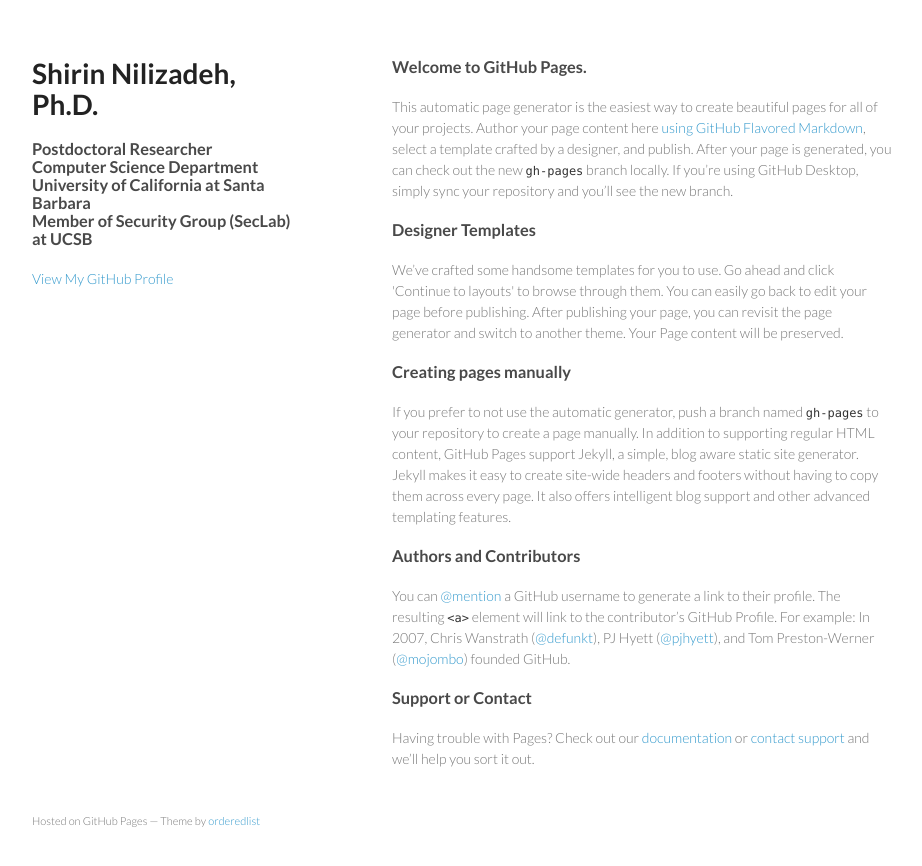
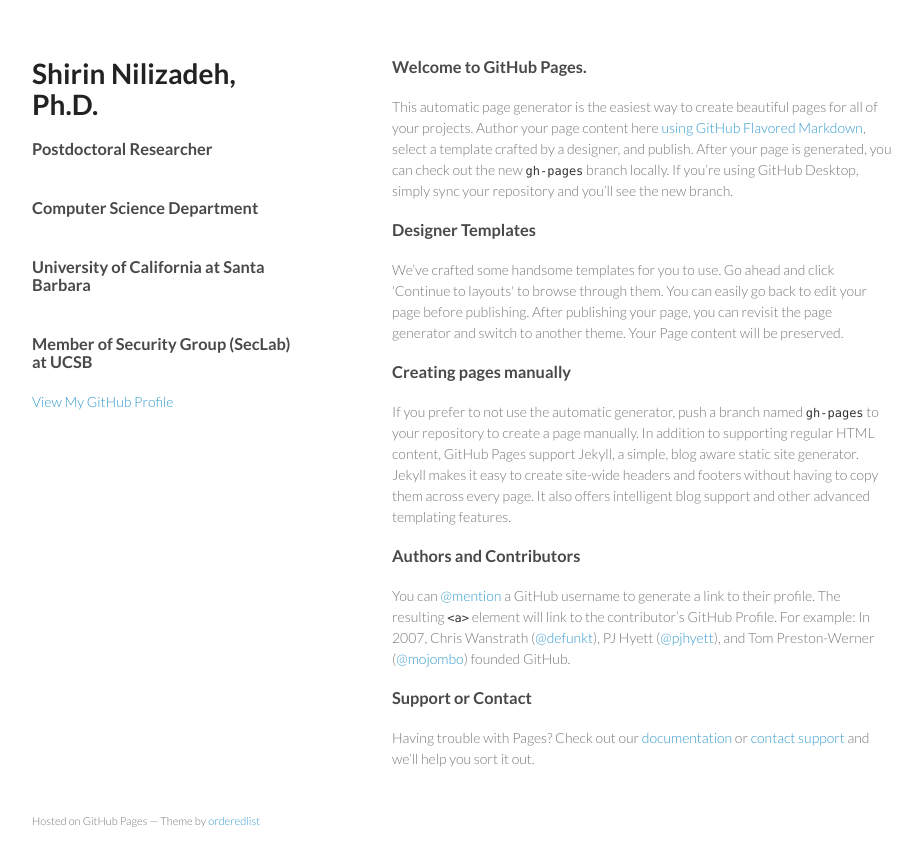
Before and after one commit to Machiry/nilizadeh.github.io, a Jekyll site: the page index.html, which Jekyll copies as it is, in a window 1280 px wide. Shown: the top 866 px of the page, without its empty margins (178-1100 px from the left). Built offline with Jekyll 4.4.1, drawn with Linux system fonts in a browser that asks for light colours.

```diff
--- a/index.html
+++ b/index.html
@@ -17,10 +17,10 @@
       <header>
         <h1>Shirin Nilizadeh, Ph.D.</h1>
         <p>
-          <h3>Postdoctoral Researcher <br>
-          Computer Science Department<br>
-          University of California at Santa Barbara<br>
-          Member of Security Group (SecLab) at UCSB</h3>
+          <h3>Postdoctoral Researcher</h3> <br>
+         <h3> Computer Science Department </h3><br>
+          <h3> University of California at Santa Barbara</h3><br>
+         <h3> Member of Security Group (SecLab) at UCSB</h3>
         </p>
 
 
```
